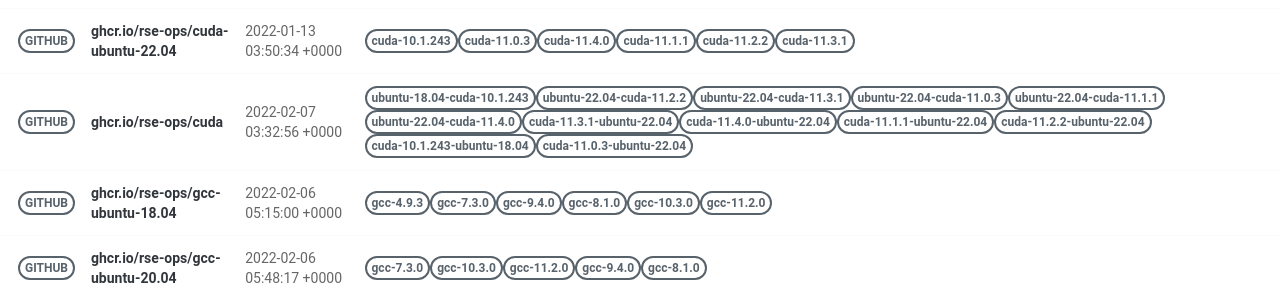
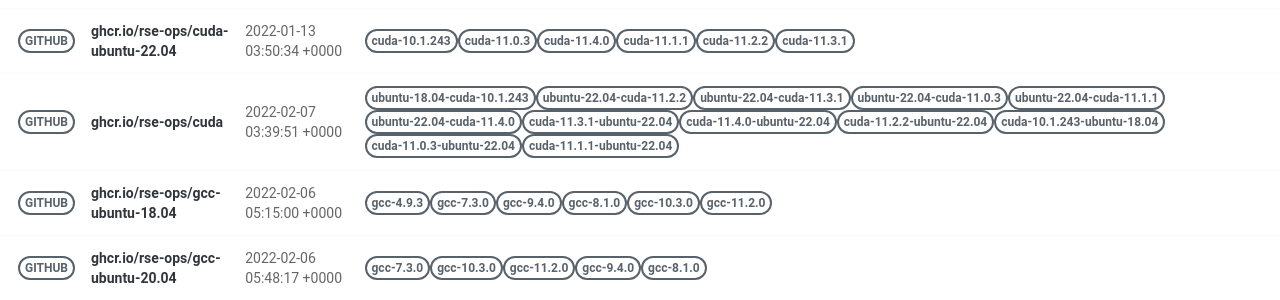
Before and after one commit to rse-ops/docker-images, a Jekyll site: the page built from pages/index.md, in a window 1280 px wide. Shown: the part 421-721 px from the top of the page. Built offline with Jekyll 4.4.1, drawn with Linux system fonts in a browser that asks for light colours; nearby versions of some CDN libraries.

Commit message:
Automated push to update library 2022-02-07

```diff
--- a/_library/ghcr.io-rse-ops-cuda.md
+++ b/_library/ghcr.io-rse-ops-cuda.md
@@ -1,7 +1,7 @@
 ---
 layout: container
 name: ghcr.io/rse-ops/cuda
-updated_at: 2022-02-07 03:32:56.165849
+updated_at: 2022-02-07 03:39:51.035286
 
 
 container_url: https://github.com/orgs/rse-ops/packages/container/package/cuda
```
Also changed, not shown: other parts of _library/ghcr.io-rse-ops-cuda.md (+3 -3 lines).
